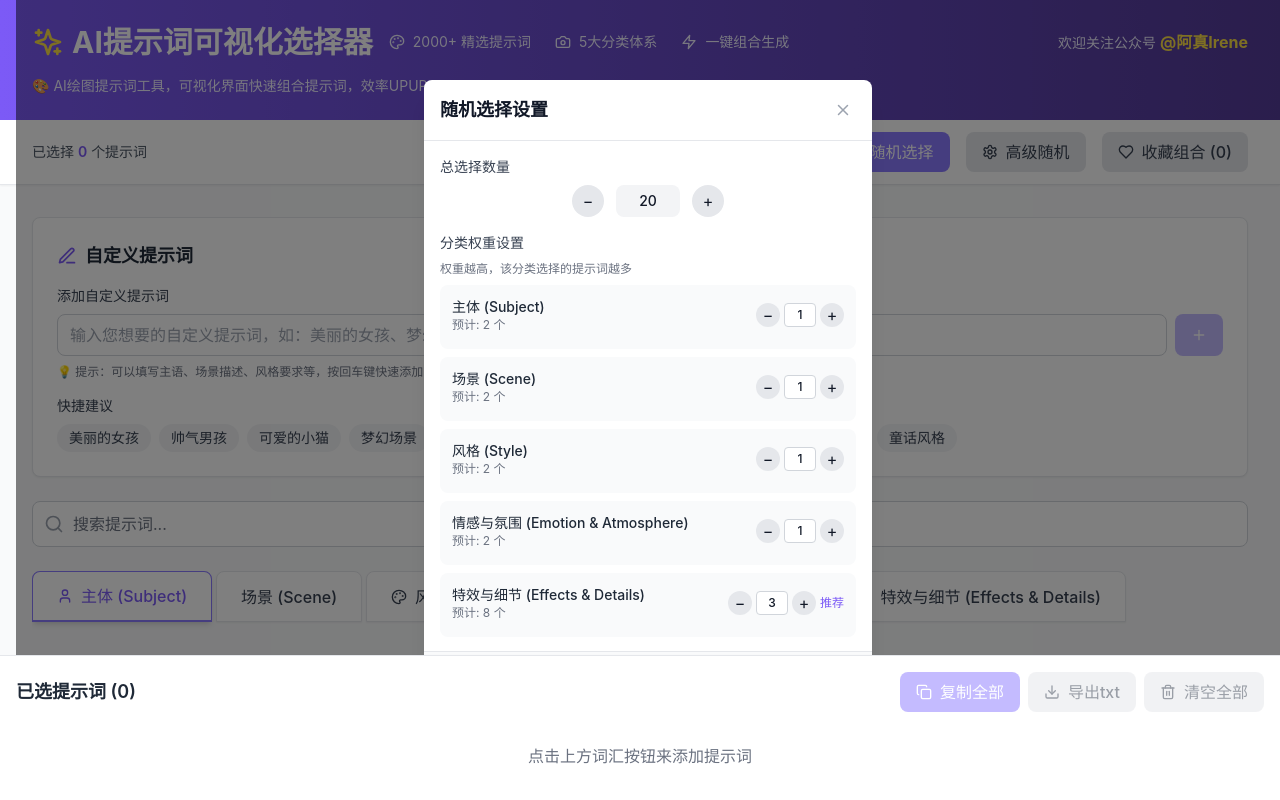
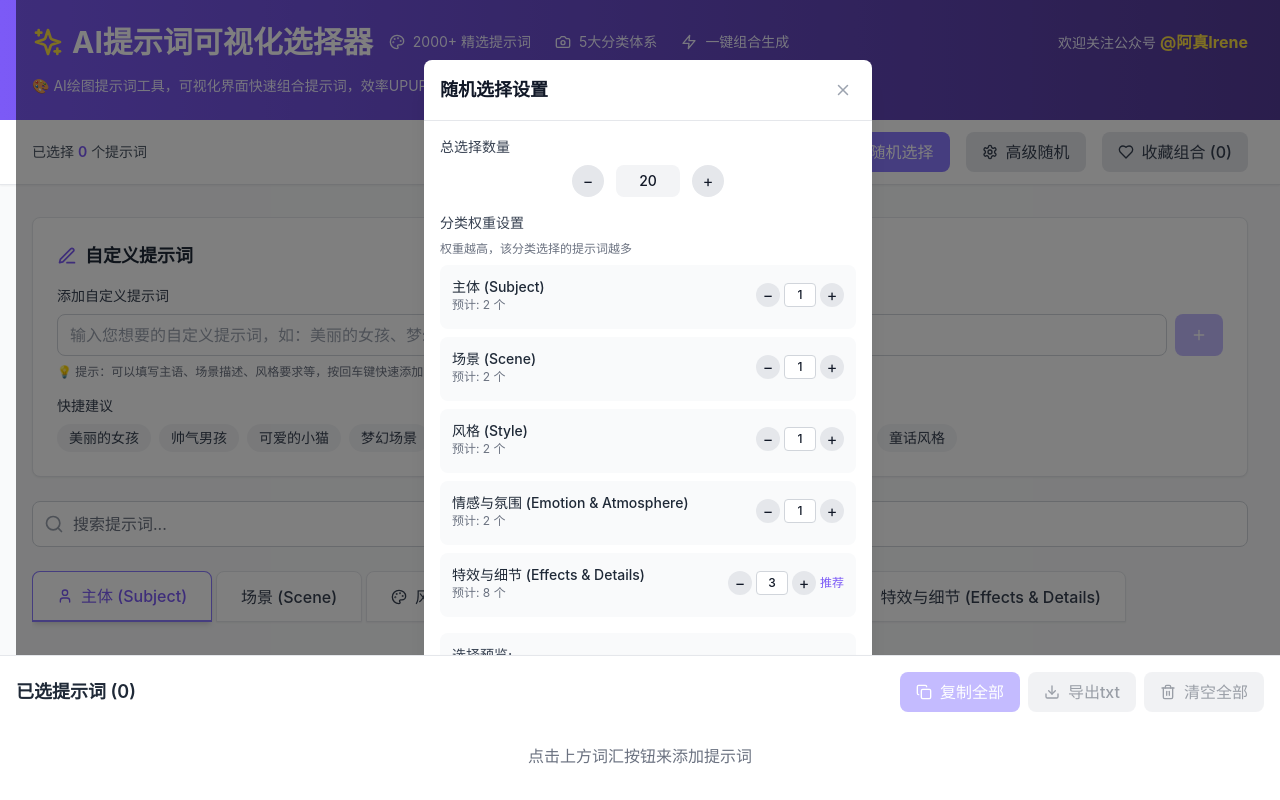
Before and after one commit to irenerachel/BeautyPrompt, a React (Vite) app: page / in a window 1280 px wide. Both pictures are taken after a click on the button "高级随机". Shown: the top 800 px of the page. Built offline with nearby package versions, Linux system fonts and the light colour scheme.

Commit message:
fix: 修复手机端弹窗滚动问题
- 调整弹窗高度：从98vh改为95vh，确保底部按钮可见
- 优化内容区域：增加min-h-0确保flex布局正确
- 改进按钮样式：增大移动端按钮高度，提升点击体验
- 优化间距：调整内边距和间距，提升视觉效果

```diff
--- a/src/components/RandomPromptSelector.tsx
+++ b/src/components/RandomPromptSelector.tsx
@@ -161,8 +161,8 @@ const RandomPromptSelector: React.FC<RandomPromptSelectorProps> = ({
 
       {/* 随机选择设置模态框 */}
       {showModal && (
-        <div className="fixed inset-0 bg-black bg-opacity-50 flex items-center justify-center z-50 p-1 sm:p-4">
-          <div className="bg-white rounded-lg shadow-xl max-w-md w-full max-h-[98vh] sm:max-h-[80vh] overflow-hidden flex flex-col">
+        <div className="fixed inset-0 bg-black bg-opacity-50 flex items-center justify-center z-50 p-2 sm:p-4">
+          <div className="bg-white rounded-lg shadow-xl max-w-md w-full max-h-[95vh] sm:max-h-[85vh] overflow-hidden flex flex-col">
             {/* 固定头部 */}
             <div className="flex items-center justify-between p-2 sm:p-4 border-b flex-shrink-0">
               <h3 className="text-sm sm:text-lg font-semibold">随机选择设置</h3>
@@ -175,7 +175,7 @@ const RandomPromptSelector: React.FC<RandomPromptSelectorProps> = ({
             </div>
 
             {/* 可滚动内容区域 */}
-            <div className="flex-1 overflow-y-auto p-2 sm:p-4 space-y-2 sm:space-y-4">
+            <div className="flex-1 overflow-y-auto p-3 sm:p-4 space-y-3 sm:space-y-4 min-h-0">
               {/* 总数量设置 */}
               <div className="space-y-2">
                 <label className="block text-xs sm:text-sm font-medium text-gray-700">
@@ -268,18 +268,18 @@ const RandomPromptSelector: React.FC<RandomPromptSelectorProps> = ({
             </div>
 
             {/* 固定底部操作按钮 */}
-            <div className="flex gap-1 sm:gap-2 p-2 sm:p-4 border-t bg-gray-50 flex-shrink-0">
+            <div className="flex gap-2 sm:gap-3 p-3 sm:p-4 border-t bg-gray-50 flex-shrink-0">
               <button
                 onClick={handleRandomSelect}
-                className="flex-1 btn-primary flex items-center justify-center gap-1 sm:gap-2 text-xs sm:text-sm py-2"
+                className="flex-1 btn-primary flex items-center justify-center gap-1 sm:gap-2 text-sm py-3 sm:py-2"
               >
-                <Shuffle size={14} />
+                <Shuffle size={16} />
                 <span className="hidden sm:inline">开始随机选择</span>
                 <span className="sm:hidden">随机选择</span>
               </button>
               <button
                 onClick={() => setShowModal(false)}
-                className="px-2 sm:px-4 py-2 text-gray-600 hover:text-gray-800 text-xs sm:text-sm"
+                className="px-3 sm:px-4 py-3 sm:py-2 text-gray-600 hover:text-gray-800 text-sm"
               >
                 取消
               </button>
```
Also changed, not shown: 4 other files (tests, documents, lock files or other folders).
